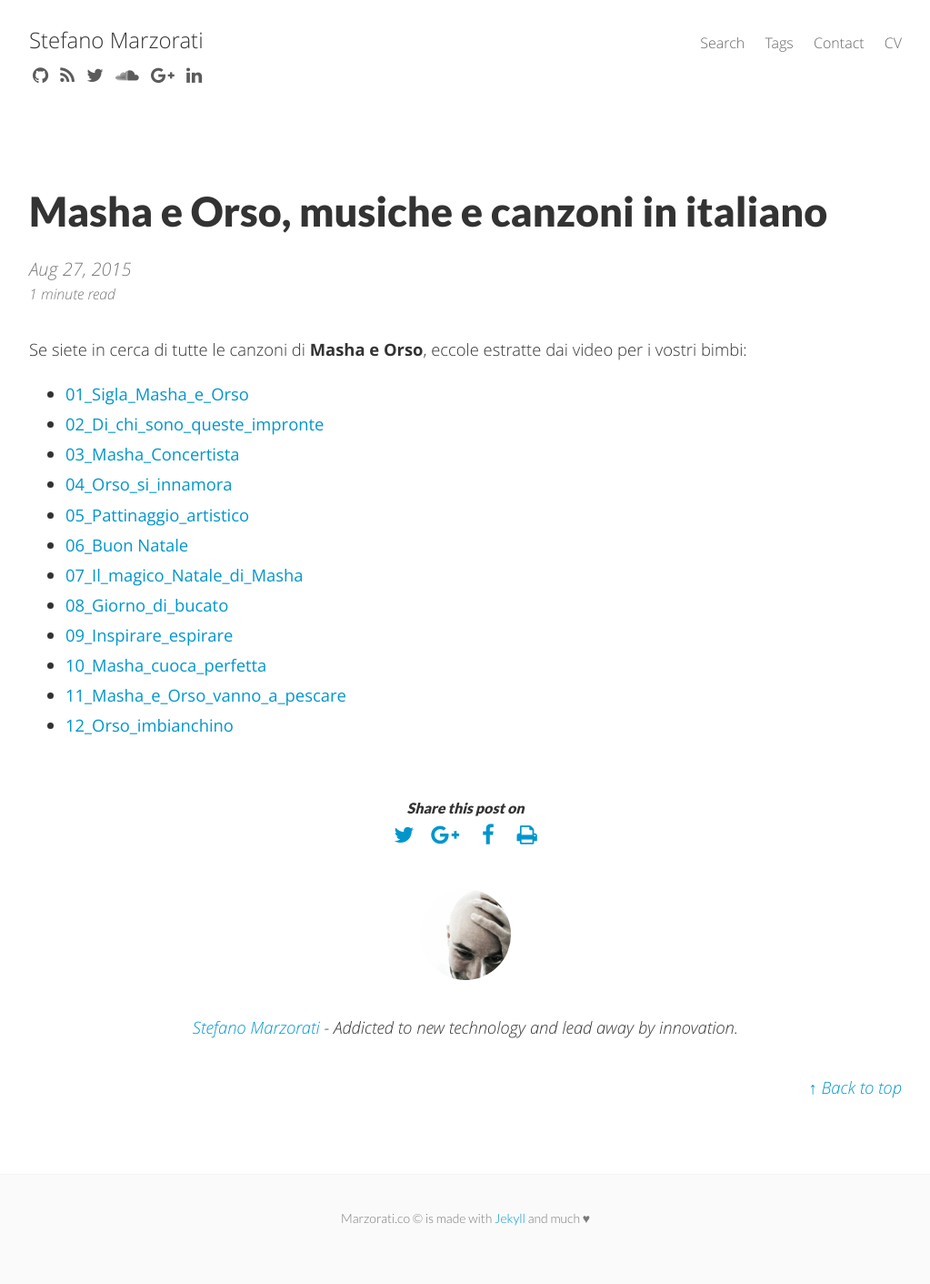
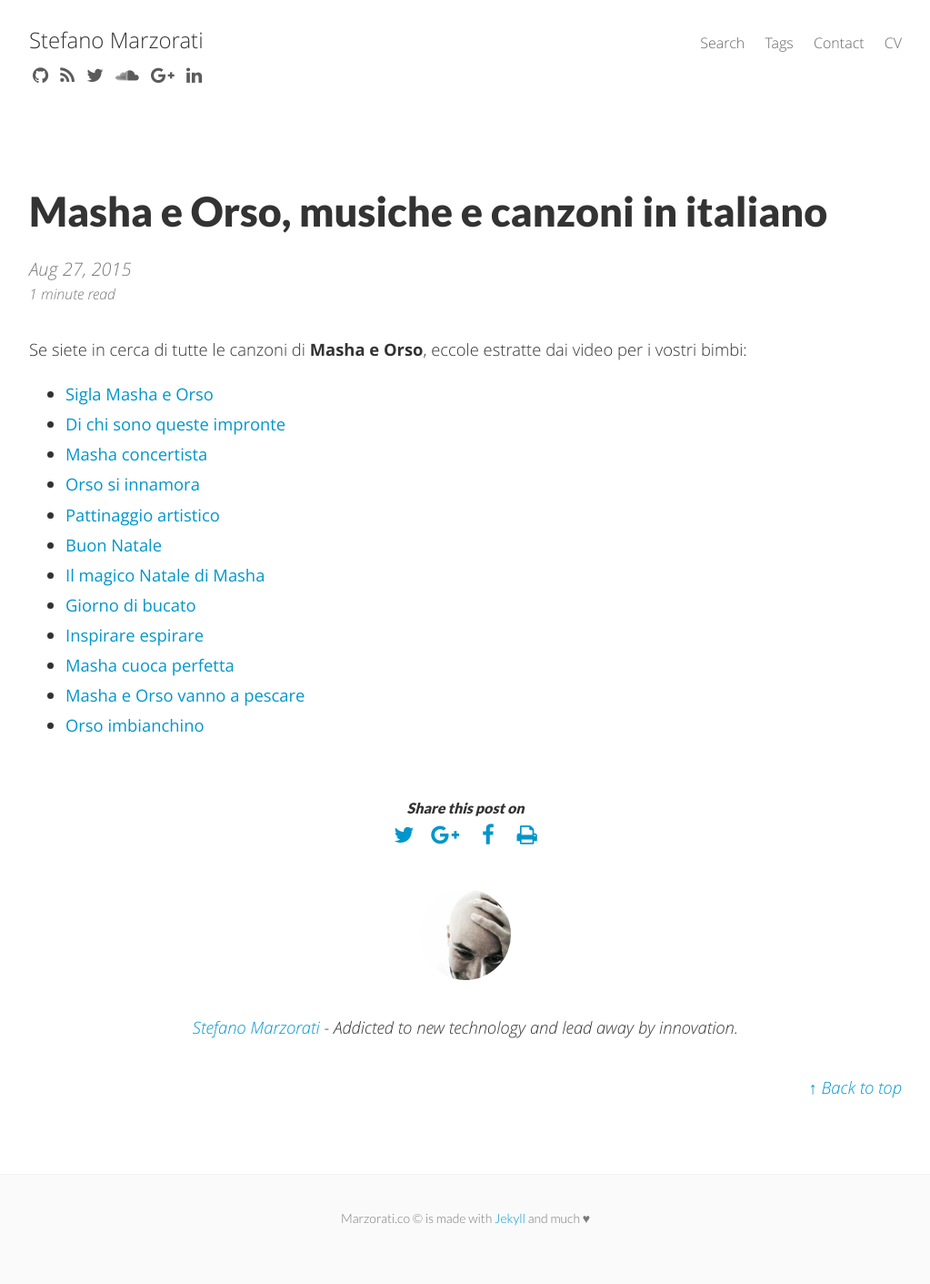
Before and after one commit to marste/Blog, a Jekyll site: the page built from _posts/2015-08-24-masha-orso-canzoni-musiche-italiano.md, in a window 1280 px wide. Shown: the whole page at 91% size, without its empty margins (128-1151 px from the left). Built offline with Jekyll 4.4.1, drawn with Linux system fonts in a browser that asks for light colours; nearby versions of some CDN libraries; Markdown is read by kramdown in place of the engine named in the settings.

Commit message:
Added new post

```diff
--- a/_posts/2015-08-24-masha-orso-canzoni-musiche-italiano.md
+++ b/_posts/2015-08-24-masha-orso-canzoni-musiche-italiano.md
@@ -18,15 +18,15 @@
 ---
 Se siete in cerca di tutte le canzoni di **Masha e Orso**, eccole estratte dai video per i vostri bimbi:
 
-* [01_Sigla_Masha_e_Orso](http://marzorati.co/download/Masha_e_Orso/01_Sigla_Masha_e_Orso.mp3)
-* [02_Di_chi_sono_queste_impronte](http://marzorati.co/download/Masha_e_Orso/02_Di_chi_sono_queste_impronte.mp3)
-* [03_Masha_Concertista](http://marzorati.co/download/Masha_e_Orso/03_Masha_Concertista.mp3)
-* [04_Orso_si_innamora](http://marzorati.co/download/Masha_e_Orso/04_Orso_si_innamora)
-* [05_Pattinaggio_artistico](http://marzorati.co/download/Masha_e_Orso/05_Pattinaggio_artistico.mp3)
-* [06_Buon Natale](http://marzorati.co/download/Masha_e_Orso/06_Buon Natale.mp3)
-* [07_Il_magico_Natale_di_Masha](http://marzorati.co/download/Masha_e_Orso/07_Il_magico_Natale_di_Masha.mp3)
-* [08_Giorno_di_bucato](http://marzorati.co/download/Masha_e_Orso/08_Giorno_di_bucato.mp3)
-* [09_Inspirare_espirare](http://marzorati.co/download/Masha_e_Orso/09_Inspirare_espirare.mp3)
-* [10_Masha_cuoca_perfetta](http://marzorati.co/download/Masha_e_Orso/10_Masha_cuoca_perfetta.mp3)
-* [11_Masha_e_Orso_vanno_a_pescare](http://marzorati.co/download/Masha_e_Orso/11_Masha_e_Orso_vanno_a_pescare.mp3)
-* [12_Orso_imbianchino](http://marzorati.co/download/Masha_e_Orso/12_Orso_imbianchino.mp3)
+* [Sigla Masha e Orso](http://marzorati.co/download/Masha_e_Orso/01_Sigla_Masha_e_Orso.mp3)
+* [Di chi sono queste impronte](http://marzorati.co/download/Masha_e_Orso/02_Di_chi_sono_queste_impronte.mp3)
+* [Masha concertista](http://marzorati.co/download/Masha_e_Orso/03_Masha_Concertista.mp3)
+* [Orso si innamora](http://marzorati.co/download/Masha_e_Orso/04_Orso_si_innamora)
+* [Pattinaggio artistico](http://marzorati.co/download/Masha_e_Orso/05_Pattinaggio_artistico.mp3)
+* [Buon Natale](http://marzorati.co/download/Masha_e_Orso/06_Buon Natale.mp3)
+* [Il magico Natale di Masha](http://marzorati.co/download/Masha_e_Orso/07_Il_magico_Natale_di_Masha.mp3)
+* [Giorno di bucato](http://marzorati.co/download/Masha_e_Orso/08_Giorno_di_bucato.mp3)
+* [Inspirare espirare](http://marzorati.co/download/Masha_e_Orso/09_Inspirare_espirare.mp3)
+* [Masha cuoca perfetta](http://marzorati.co/download/Masha_e_Orso/10_Masha_cuoca_perfetta.mp3)
+* [Masha e Orso vanno a pescare](http://marzorati.co/download/Masha_e_Orso/11_Masha_e_Orso_vanno_a_pescare.mp3)
+* [Orso imbianchino](http://marzorati.co/download/Masha_e_Orso/12_Orso_imbianchino.mp3)
```
